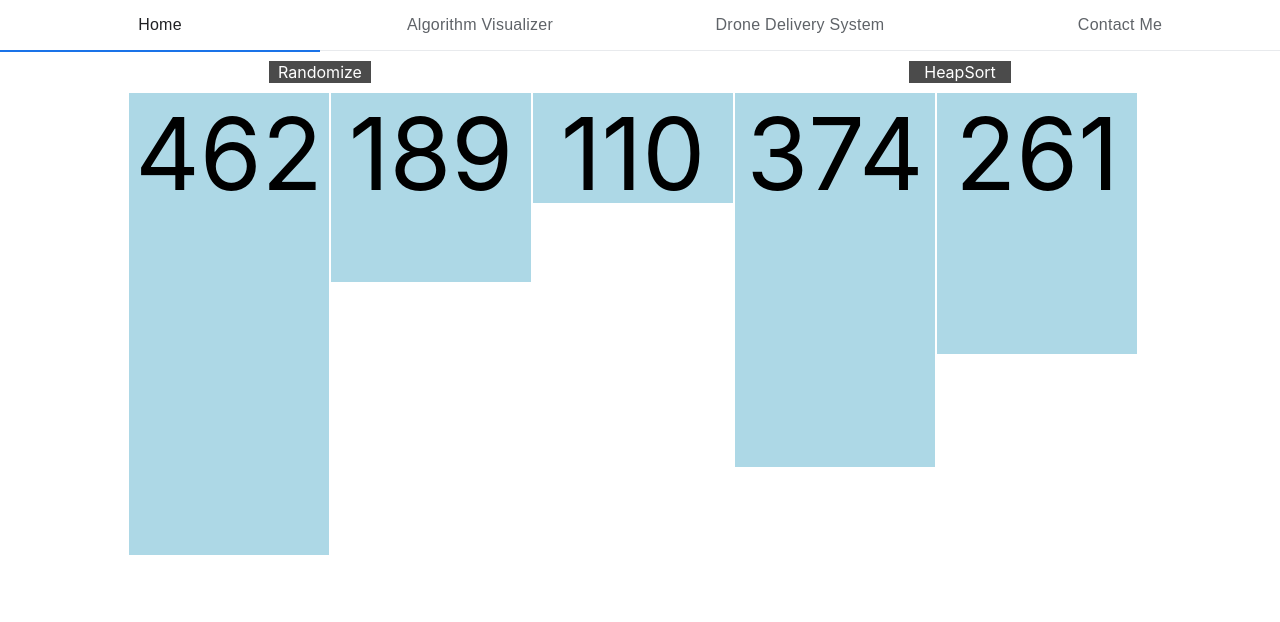
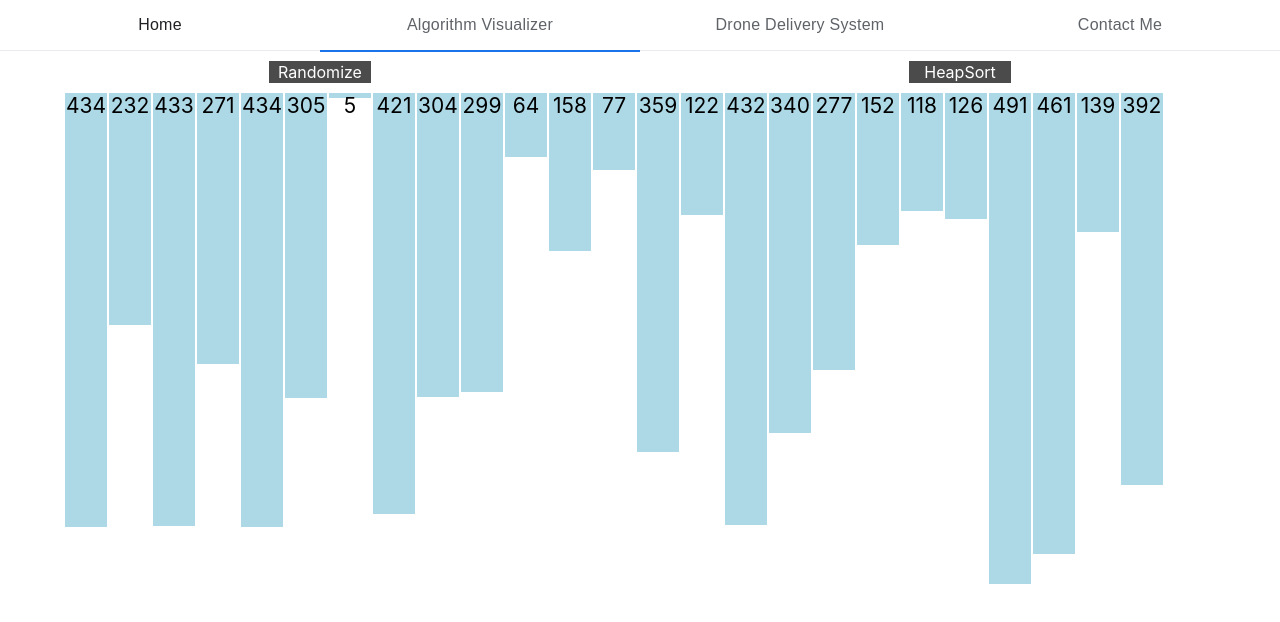
Before and after one commit to samuelkuz/personal-website, a React (Create React App) app: page /algorithm-visualizer in a window 1280 px wide. Shown: the top 622 px of the page. Built offline with nearby package versions, Linux system fonts and the light colour scheme.

Commit message:
Fix navbar selection (still not great but good)

```diff
--- a/src/components/NavigationBar.jsx
+++ b/src/components/NavigationBar.jsx
@@ -7,10 +7,10 @@ import "./NavigationBar.scss";
 
 function NavigationBar() {
     const [navItems, setNavItems] = useState([
-        {title: "Home", selected: false},
-        {title: "Algorithm Visualizer", selected: false},
-        {title: "Drone Delivery System", selected: false},
-        {title: "Contact Me", selected: false},
+        {title: "Home", selected: false, redirect: ""},
+        {title: "Algorithm Visualizer", selected: false, redirect: "algorithm-visualizer"},
+        {title: "Drone Delivery System", selected: false, redirect: "drone-delivery-system"},
+        {title: "Contact Me", selected: false, redirect: "contact-me"},
     ]);
 
     useEffect(() => {
@@ -23,37 +23,36 @@ function NavigationBar() {
     const initializeSelect = () => {
         const pageTitle = window.location.href.split("/")[3].replaceAll("-", " ");
         const tempNavItems = JSON.parse(JSON.stringify(navItems));
-        let found = false;
 
-        for (let navItem of tempNavItems) {
-            if (navItem.title.indexOf(pageTitle) !== -1) {
-                navItem.selected = true;
-                found = true;
+        console.log(pageTitle);
+        if (pageTitle === "") {
+            tempNavItems[0].selected = true;
+        } else {
+            for (let navItem of tempNavItems) {
+                if (navItem.title.toLowerCase().indexOf(pageTitle) !== -1) {
+                    navItem.selected = true;
+                }
             }
         }
 
-        if (!found) tempNavItems[0].selected = true;
         setNavItems(tempNavItems);
     };
 
     const handleSelect = (title) => {
-        const noSpacesTitle = title.replaceAll(" ", "-");
         const tempNavItems = JSON.parse(JSON.stringify(navItems));
-        let found = false;
+        let redirect = "";
 
         for (let navItem of tempNavItems) {
             if (navItem.title.indexOf(title) !== -1) {
                 navItem.selected = true;
-                found = true;
+                redirect = navItem.redirect;
             } else {
                 navItem.selected = false;
             }
         }
 
-        if (!found) tempNavItems[0].selected = true;
-
         setNavItems(tempNavItems);
-        history.push(`/${noSpacesTitle}`);
+        history.push(`/${redirect}`);
     };
 
     return (
--- a/src/pages/AlgorithmVisualizer.jsx
+++ b/src/pages/AlgorithmVisualizer.jsx
@@ -5,13 +5,13 @@ import { heapSort } from "../algorithms/HeapSort.js";
 import "./AlgorithmVisualizer.scss";
 
 function AlgorithmVisualizer() {
-    const ANIMATION_SPEED = 150;
+    const ANIMATION_SPEED = 50;
     const MAX_HEIGHT = 500;
 
     const [animations, setAnimations] = useState([]);
     const [bars, setBars] = useState([]);
     const [barsInfo, setBarsInfo] = useState([]);
-    const [size, setSize] = useState(5);
+    const [size, setSize] = useState(25);
     const [width, setWidth] = useState(20);
 
     useEffect(() => {
@@ -63,7 +63,7 @@ function AlgorithmVisualizer() {
         // left + right margin in px
         const marginWidth = 4;
         // window width / (# of elements + # to account for margin)
-        const newWidth = Math.floor((window.innerWidth * .8) / size);
+        const newWidth = Math.floor((window.innerWidth * .9) / size);
         setWidth(newWidth - marginWidth);
     };
 
--- a/src/pages/AlgorithmVisualizer.scss
+++ b/src/pages/AlgorithmVisualizer.scss
@@ -6,7 +6,7 @@
     }
     .algorithm-bar-wrapper {
         margin: auto;
-        width: 80%;
+        width: 90%;
 
         .algorithm-bar {
             text-align: center;
```
